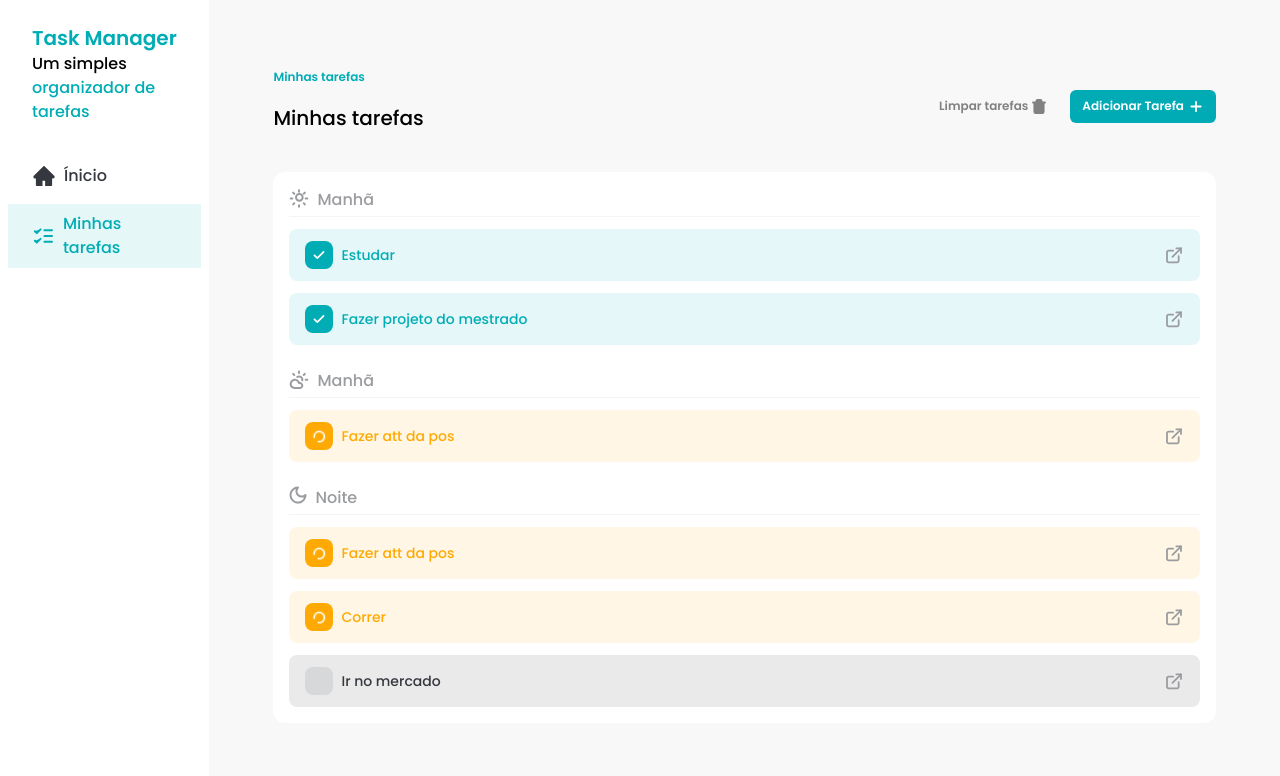
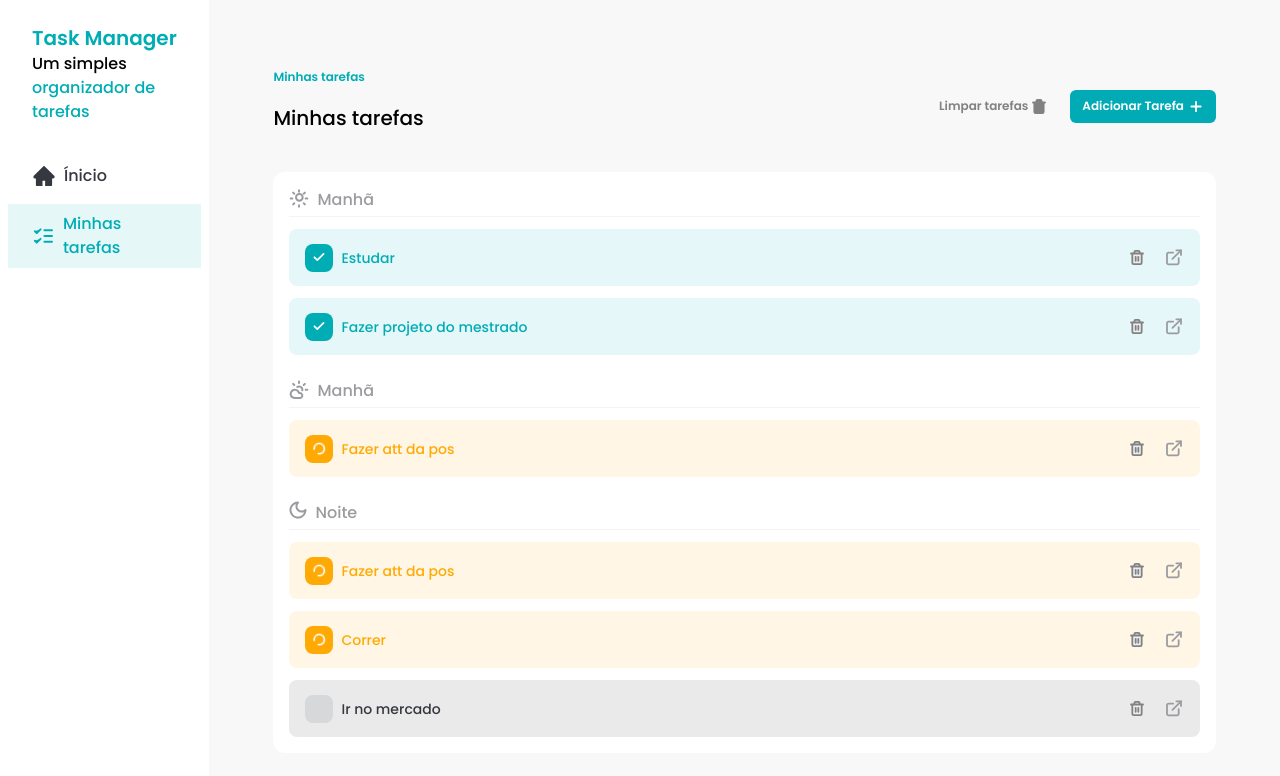
Before and after one commit to devmarcosanjos/taskApp, a React (Vite) app: page / in a window 1280 px wide. Shown: the top 776 px of the page. Built offline with nearby package versions, Linux system fonts and the light colour scheme.

Commit message:
feat: add delete functionality to TaskItem and refactor checkbox handling

```diff
--- a/src/components/Button.jsx
+++ b/src/components/Button.jsx
@@ -1,4 +1,4 @@
-const Button = ({ children, varient = "primary" }) => {
+const Button = ({ children, varient = "primary", ...rest }) => {
   const getVarientClasses = () => {
     if (varient === "primary") {
       return "text-white bg-[#00abb5]"
@@ -10,6 +10,7 @@
   return (
     <button
       className={`flex items-center gap-1 rounded-md px-3 py-2 text-xs font-semibold transition hover:opacity-80 ${getVarientClasses()}`}
+      {...rest}
     >
       {children}
     </button>
--- a/src/components/TaskItem.jsx
+++ b/src/components/TaskItem.jsx
@@ -1,8 +1,10 @@
 import CheckIcon from "../assets/icons/check.svg?react"
 import DetailsIcon from "../assets/icons/details.svg?react"
 import LoaderIcon from "../assets/icons/loader-circle.svg?react"
+import TrashIcon from "../assets/icons/trash.svg?react"
+import Button from "./Button"
 
-const TaskItem = ({ task, handleTaskCheckboxClick }) => {
+const TaskItem = ({ task, handleCheckboxClick, handleDeleteClick }) => {
   const getStatusClasses = () => {
     if (task.status === "done") return "bg-[#00ADB5] text-[#00ADB5]"
     if (task.status === "in_progress") return "bg-[#FFAA04] text-[#ffaa04]"
@@ -22,7 +24,7 @@
             type="checkbox"
             checked={task.status === "done"}
             className="absolute h-full w-full cursor-pointer opacity-0"
-            onChange={() => handleTaskCheckboxClick(task.id)}
+            onChange={() => handleCheckboxClick(task.id)}
           />
           {task.status === "done" && <CheckIcon />}
           {task.status === "in_progress" && (
@@ -32,9 +34,14 @@
 
         {task.title}
       </div>
-      <a href="#" className="transition hover:opacity-75">
-        <DetailsIcon />
-      </a>
+      <div className="flex items-center gap-2">
+        <Button varient="ghost" onClick={() => handleDeleteClick(task.id)}>
+          <TrashIcon className="text-[#eceff1]" />
+        </Button>
+        <a href="#" className="transition hover:opacity-75">
+          <DetailsIcon />
+        </a>
+      </div>
     </div>
   )
 }
--- a/src/components/Tasks.jsx
+++ b/src/components/Tasks.jsx
@@ -17,7 +17,7 @@
   const afternoonTasks = tasks.filter((task) => task.time === "affternoon")
   const eveningTasks = tasks.filter((task) => task.time === "evening")
 
-  const handleTaskCheckboxClick = (taskId) => {
+  const handleCheckboxClick = (taskId) => {
     const newTasks = tasks.map((task) => {
       if (task.id !== taskId) return task
 
@@ -28,6 +28,12 @@
 
       return task
     })
+
+    setTasks(newTasks)
+  }
+
+  const handleDeleteClick = (taskId) => {
+    const newTasks = tasks.filter((task) => task.id !== taskId)
 
     setTasks(newTasks)
   }
@@ -61,7 +67,8 @@
             <TaskItem
               task={task}
               key={task.id}
-              handleTaskCheckboxClick={handleTaskCheckboxClick}
+              handleCheckboxClick={handleCheckboxClick}
+              handleDeleteClick={handleDeleteClick}
             />
           ))}
         </div>
@@ -71,7 +78,8 @@
             <TaskItem
               task={task}
               key={task.id}
-              handleTaskCheckboxClick={handleTaskCheckboxClick}
+              handleCheckboxClick={handleCheckboxClick}
+              handleDeleteClick={handleDeleteClick}
             />
           ))}
         </div>
@@ -81,7 +89,8 @@
             <TaskItem
               task={task}
               key={task.id}
-              handleTaskCheckboxClick={handleTaskCheckboxClick}
+              handleCheckboxClick={handleCheckboxClick}
+              handleDeleteClick={handleDeleteClick}
             />
           ))}
         </div>
```
